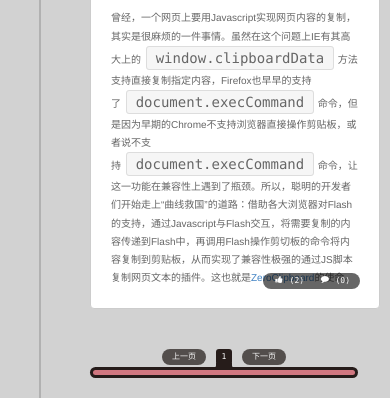
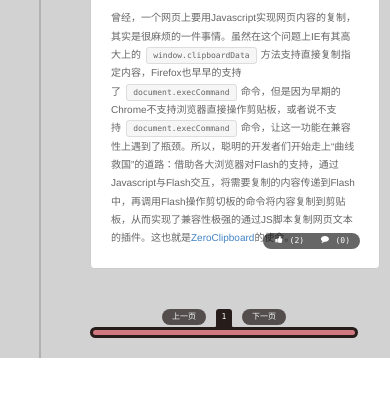
Before and after one commit to mailzwj/seejs, a PHP site: page / in a window 390 px wide. Shown: the part 856-1254 px from the top of the page. After the commit the page ends 1214 px from the top, so only its background shows below. Run offline with PHP 8.4, Linux system fonts and the light colour scheme; data comes from the database, SQL or seed files in the repository; some web fonts are replaced.

Commit message:
Update base.css

```diff
--- a/assets/css/base.css
+++ b/assets/css/base.css
@@ -279,4 +279,16 @@ ul, li {
     .sidebar {
         display: none;
     }
+
+    .editormd-html-preview ol.linenums li code,
+    .editormd-preview-container ol.linenums li code,
+    .editormd-html-preview p code,
+    .editormd-preview-container p code {
+        font-size: 8px;
+    }
+
+    .editormd-html-preview pre.prettyprint,
+    .editormd-preview-container pre.prettyprint {
+        padding: 5px;
+    }
 }
```
